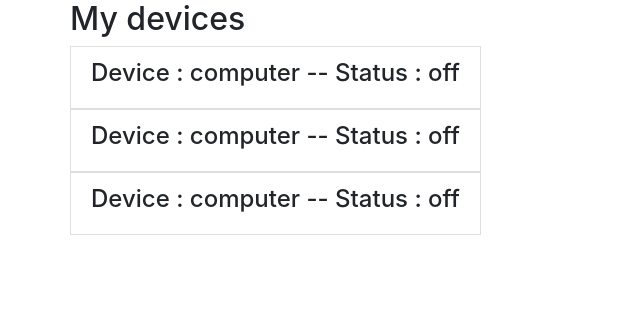
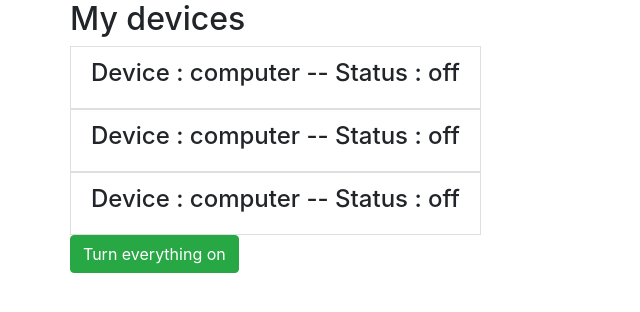
Before and after one commit to Developer-Musclay/Angular_Basics, an Angular app in the folder first-angular-project/: page / in a window 1280 px wide. Shown: the top 312 px of the page, without its empty margins (0-640 px from the left). Built offline with nearby package versions, Linux system fonts and the light colour scheme.

Commit message:
Property binding

```diff
--- a/first-angular-project/src/app/app.component.html
+++ b/first-angular-project/src/app/app.component.html
@@ -7,6 +7,7 @@
         <app-device></app-device>
         <app-device></app-device>
       </ul>
+      <button class="btn btn-success" [disabled]="!isAuth">Turn everything on</button>
     </div>
   </div>
 </div>
--- a/first-angular-project/src/app/app.component.ts
+++ b/first-angular-project/src/app/app.component.ts
@@ -6,5 +6,13 @@ import { Component } from '@angular/core';
   styleUrls: ['./app.component.scss']
 })
 export class AppComponent {
-  title = 'first-angular-project';
+  isAuth = false;
+
+  constructor() {
+    setTimeout(
+      () => {
+        this.isAuth = true;
+      }, 4000
+    );
+  }
 }
```
Also changed, not shown: 1 other file (tests, documents, lock files or other folders).
